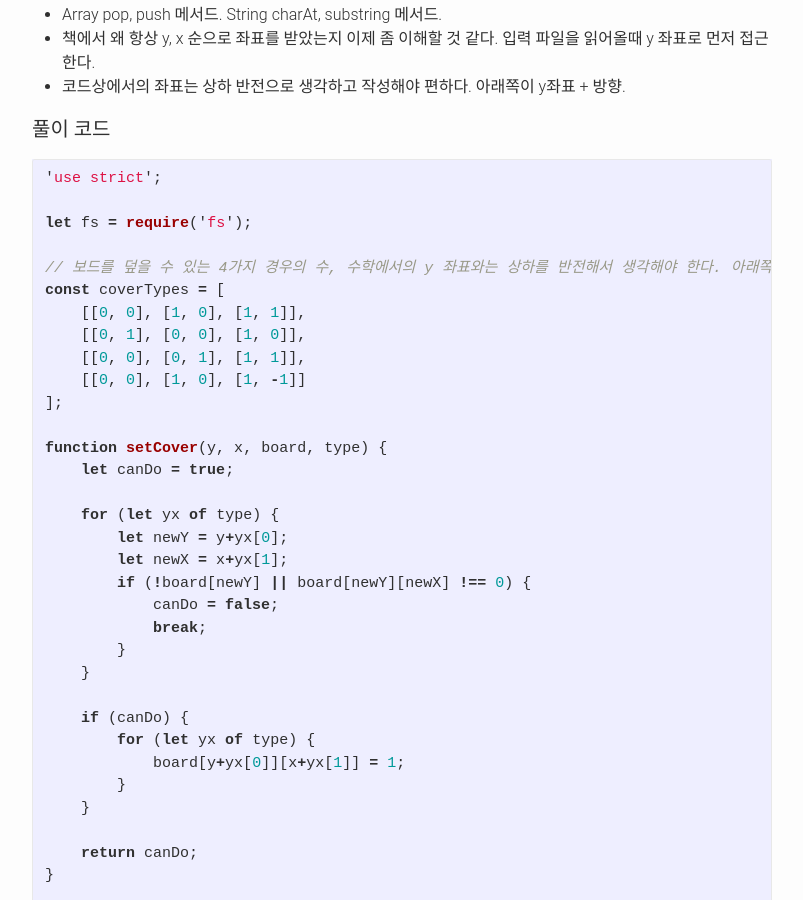
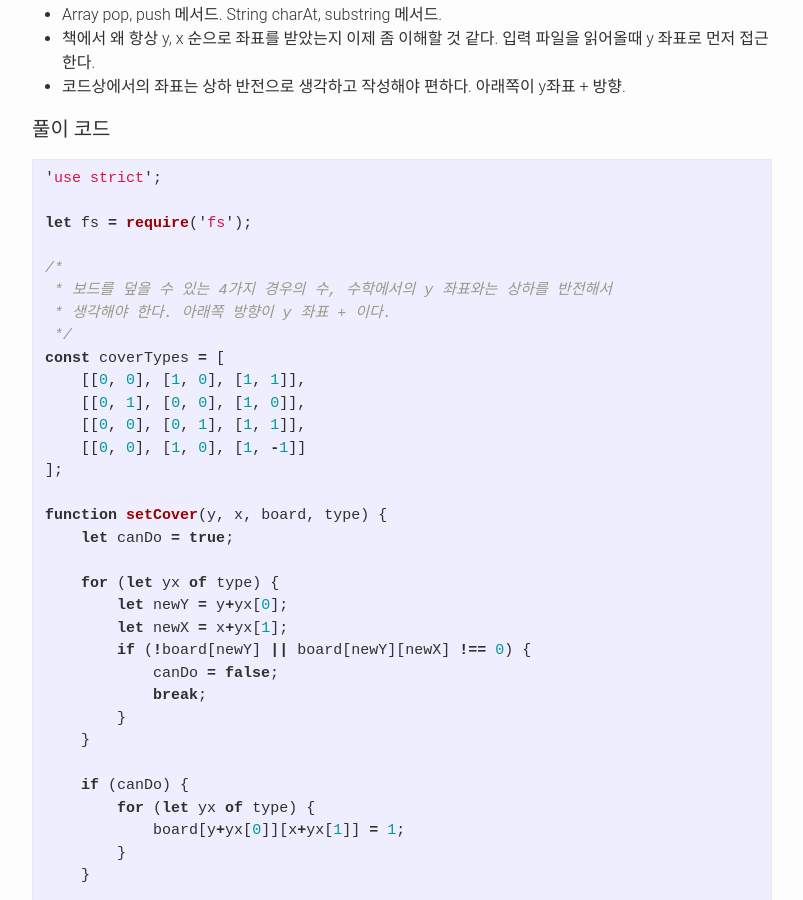
Before and after one commit to ilhsu/ilhsu.github.io, a Jekyll site: the page built from _posts/2016-07-12-알고리즘-게임판덮기.md, in a window 1280 px wide and 900 px high, scrolled down 1639 px. Shown: the whole window, without its empty margins (238-1041 px from the left). Built offline with Jekyll 4.4.1, drawn with Linux system fonts in a browser that asks for light colours; some of the changed text lies outside the part shown.

Commit message:
포스트 수정

```diff
--- a/_posts/2016-07-12-알고리즘-게임판덮기.md
+++ b/_posts/2016-07-12-알고리즘-게임판덮기.md
@@ -64,7 +64,10 @@ H x W 크기의 게임판이 있습니다. 게임판은 검은 칸과 흰 칸으
 
 let fs = require('fs');
 
-// 보드를 덮을 수 있는 4가지 경우의 수, 수학에서의 y 좌표와는 상하를 반전해서 생각해야 한다. 아래쪽 방향이 y 좌표 + 이다.
+/*
+ * 보드를 덮을 수 있는 4가지 경우의 수, 수학에서의 y 좌표와는 상하를 반전해서
+ * 생각해야 한다. 아래쪽 방향이 y 좌표 + 이다.
+ */
 const coverTypes = [
     [[0, 0], [1, 0], [1, 1]],
     [[0, 1], [0, 0], [1, 0]],
@@ -185,7 +188,10 @@ const coverTypes = [
     [[0, 0], [1, 0], [1, -1]]
 ];
 
-// 이미 덮이거나 검은 칸은 1로 표시한다고 정의하면 delta 값 변경만으로 set/unset 을 할 수 있다. 참고할만한 테크닉.
+/*
+ * 이미 덮이거나 검은 칸은 1로 표시한다고 정의하면 delta 값 변경만으로
+ * set/unset 을 할 수 있다. 참고할만한 테크닉.
+ */
 function setCover(y, x, board, type, delta) {
     let canDo = true;
 
```
